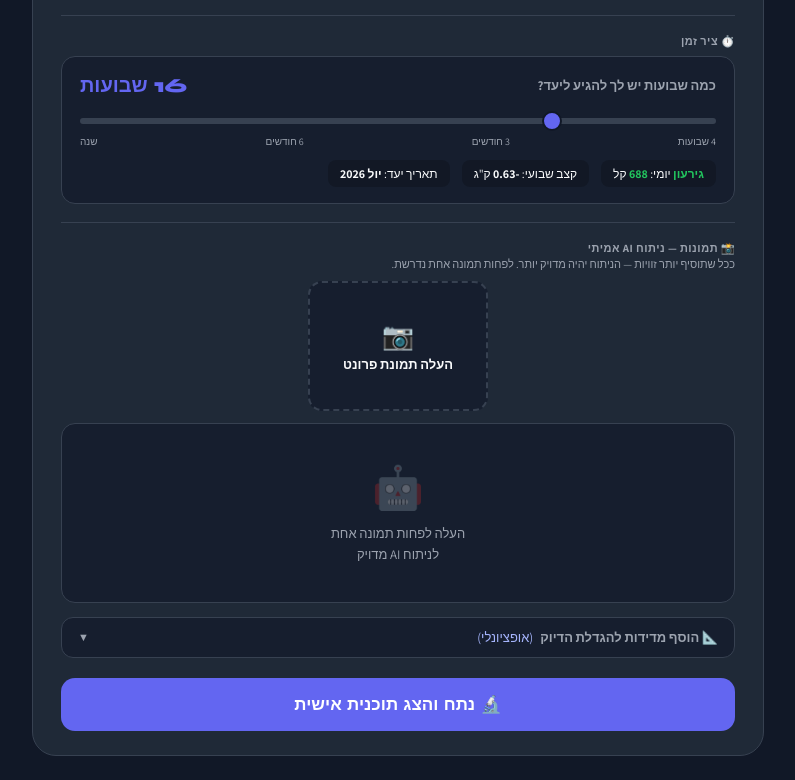
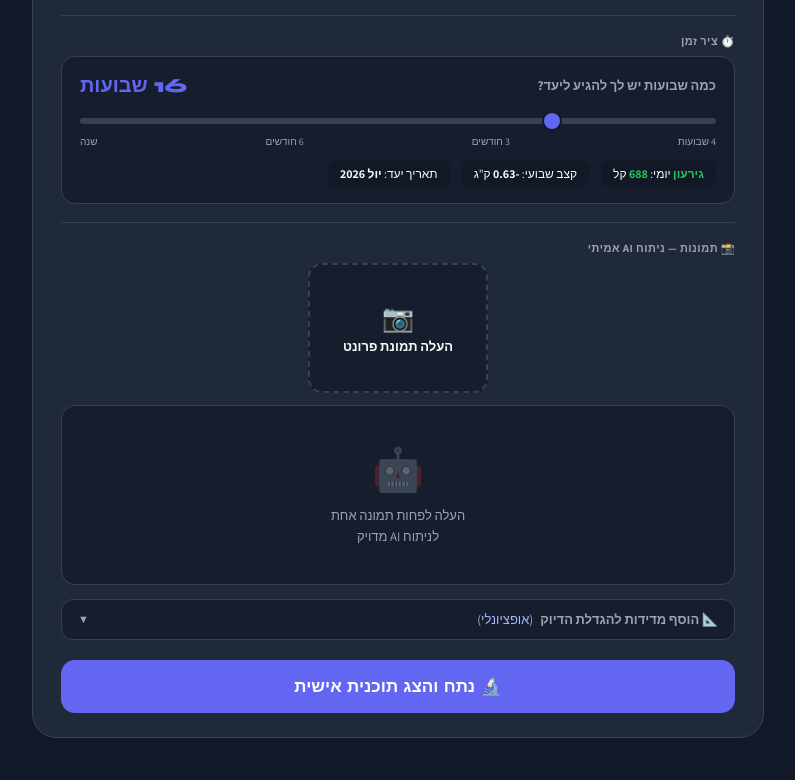
Before and after one commit to idanz-upgrade/body-analyze, a website: page index.html in a window 1280 px wide. Shown: the part 1111-1891 px from the top of the page, without its empty margins (242-1037 px from the left). Drawn offline with Linux system fonts and the light colour scheme.

Commit message:
Remove redundant photo hint text

```diff
--- a/index.html
+++ b/index.html
@@ -436,9 +436,6 @@
 
       <!-- PHOTO + AI ANALYSIS -->
       <span class="field-label">📸 תמונות — ניתוח AI אמיתי</span>
-      <div style="font-size:11px;color:var(--muted);text-align:right;margin:-6px 0 10px">
-        ככל שתוסיף יותר זוויות — הניתוח יהיה מדויק יותר. לפחות תמונה אחת נדרשת.
-      </div>
 
       <!-- 1 upload slot — front only -->
       <div style="max-width:180px;margin:0 auto">
```
Also changed, not shown: weight-tracker.html (+0 -3 lines).
